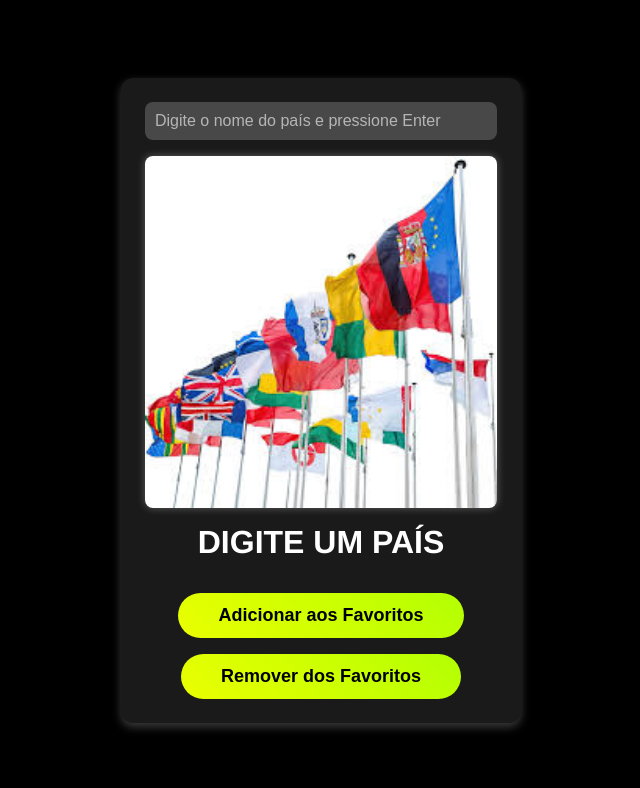
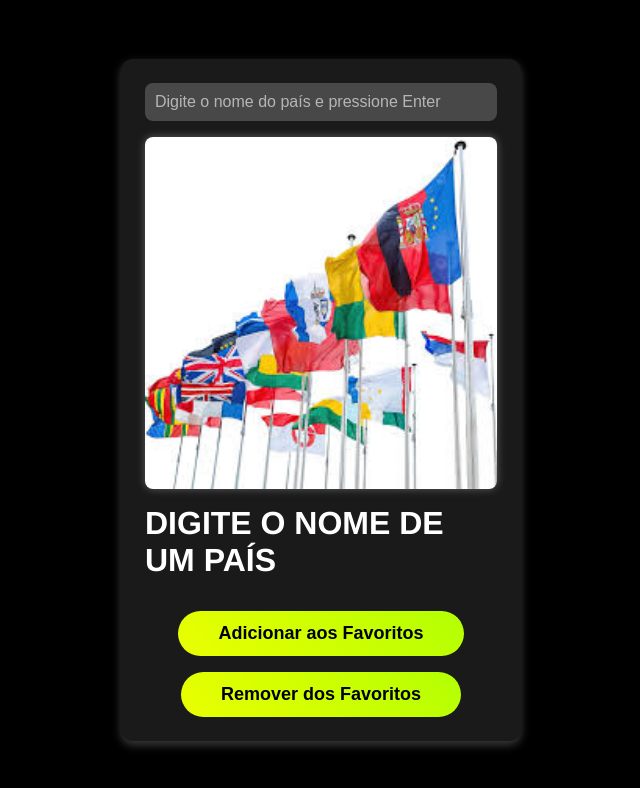
Before and after one commit to DefNixx/API-s, a plain HTML site: page assets/index.html in a window 1280 px wide. Shown: the whole page, without its empty margins (319-959 px from the left). Drawn offline with Linux system fonts and the light colour scheme.

Commit message:
modificação no html

```diff
--- a/assets/index.html
+++ b/assets/index.html
@@ -12,7 +12,7 @@
         <div class="country">
             <input type="text" id="country-input" class="country__input" placeholder="Digite o nome do país e pressione Enter">
             <img id="country-flag" class="country__flag" src="img/paises.jpeg" alt="Bandeira do país">
-            <h2 id="country-name" class="country__name">Digite um país</h2>
+            <h2 id="country-name" class="country__name">Digite o nome de um país</h2>
             <p id="country-capital" class="country__capital"></p>
 
             <!-- Botões para interagir com favoritos -->
```
